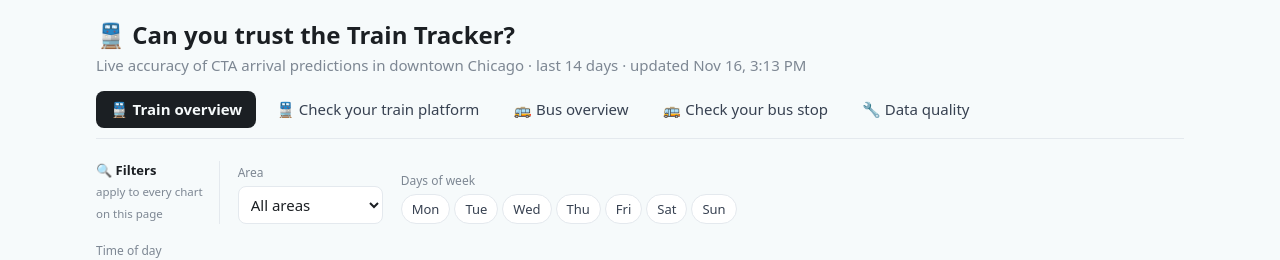
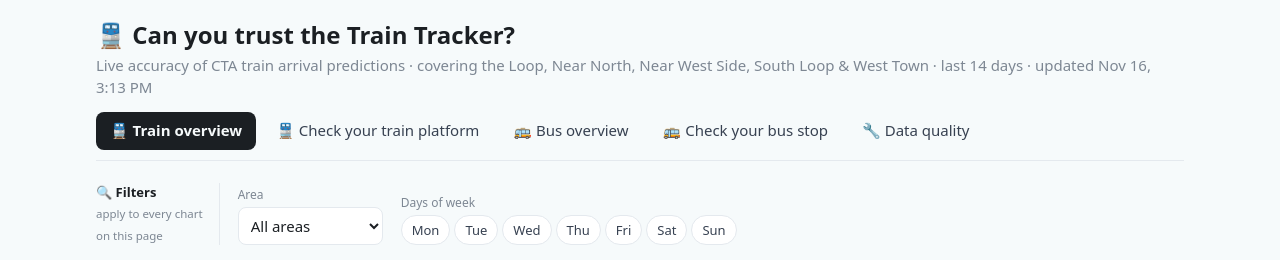
Before and after one commit to yilunr/cta-arrival-accuracy, a plain HTML site: page docs/index.html in a window 1280 px wide. Shown: the top 260 px of the page. Drawn offline with nearby package versions, Linux system fonts and the light colour scheme.

Commit message:
Subtitle names the areas each mode covers, per tab
Co-Authored-By: Claude Fable 5 <noreply@anthropic.com>
Claude-Session: https://claude.ai/code/session_014jH6AXu6Aj4qGNmUsuTKjS

```diff
--- a/docs/index.html
+++ b/docs/index.html
@@ -266,7 +266,10 @@ function render(){
   if(page!=="quality")MODE=page.split("-")[0];
   $("nav").innerHTML=PAGES.map(([k,l])=>`<button data-p="${k}" class="${k===page?"on":""}">${l}</button>`).join("");
   $("title").textContent={train:"🚆 Can you trust the Train Tracker?","train-stop":"🚆 Check your train platform",bus:"🚌 Can you trust the Bus Tracker?","bus-stop":"🚌 Check your bus stop",quality:"🔧 Is the data trustworthy?"}[page];
-  $("sub").textContent=`Live accuracy of CTA arrival predictions in downtown Chicago · last ${D.window_days} days · updated ${D.updated}`;
+  const areaList=m=>{const x=[...new Set(D[m].stops.map(s=>s.area).filter(Boolean))].sort().map(v=>v==="Loop"?"the Loop":v);return x.length?x.join(", ").replace(/, ([^,]*)$/, " & $1"):"downtown Chicago"};
+  $("sub").textContent=page==="quality"
+    ?`Live accuracy of CTA arrival predictions in downtown Chicago · last ${D.window_days} days · updated ${D.updated}`
+    :`Live accuracy of CTA ${MODE} arrival predictions · covering ${areaList(MODE)} · last ${D.window_days} days · updated ${D.updated}`;
   if(page==="quality")quality();else if(page.endsWith("-stop"))stopPage(page.split("-")[0]);else overview(page);
 }
 document.addEventListener("click",e=>{
```
